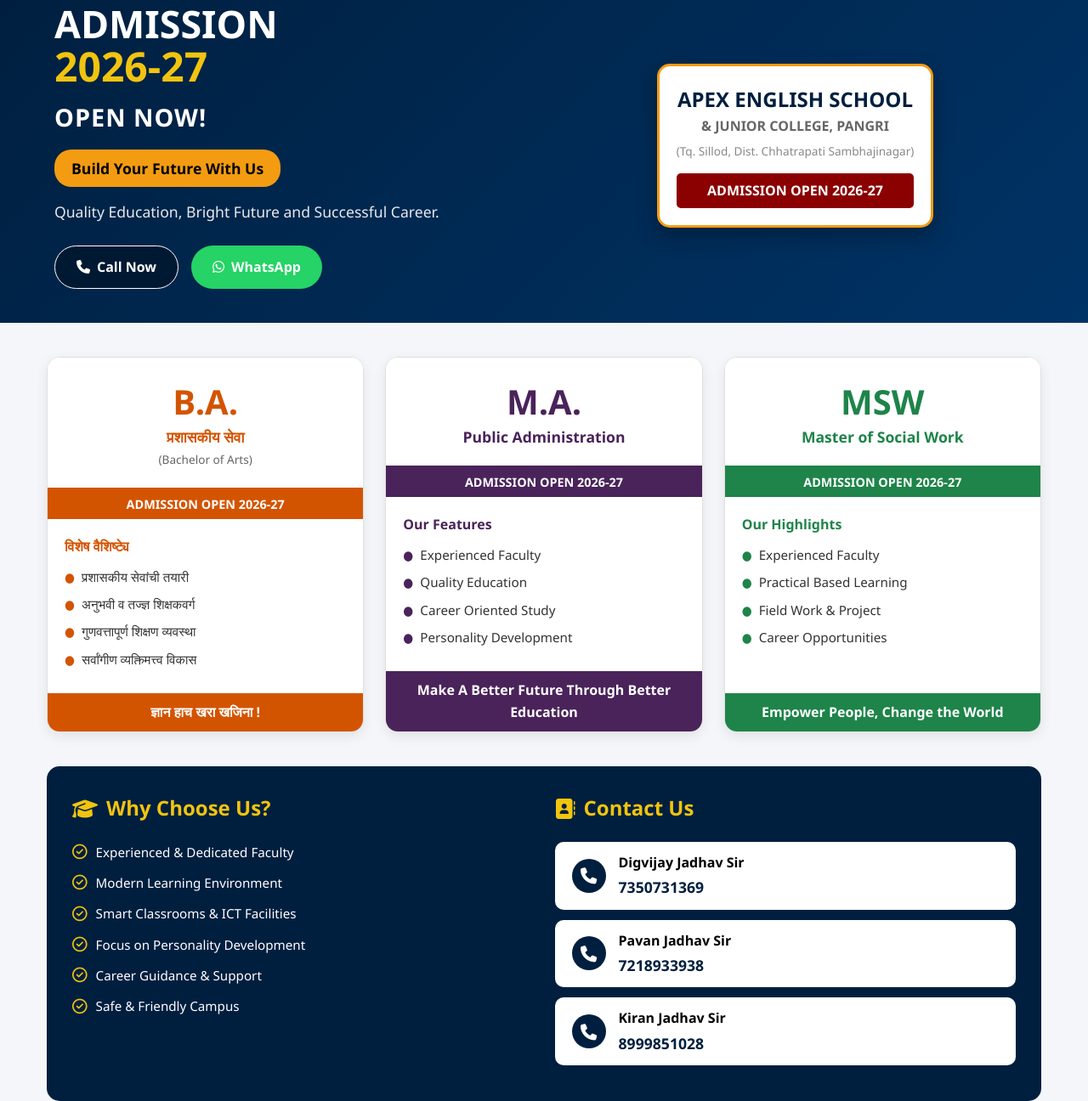
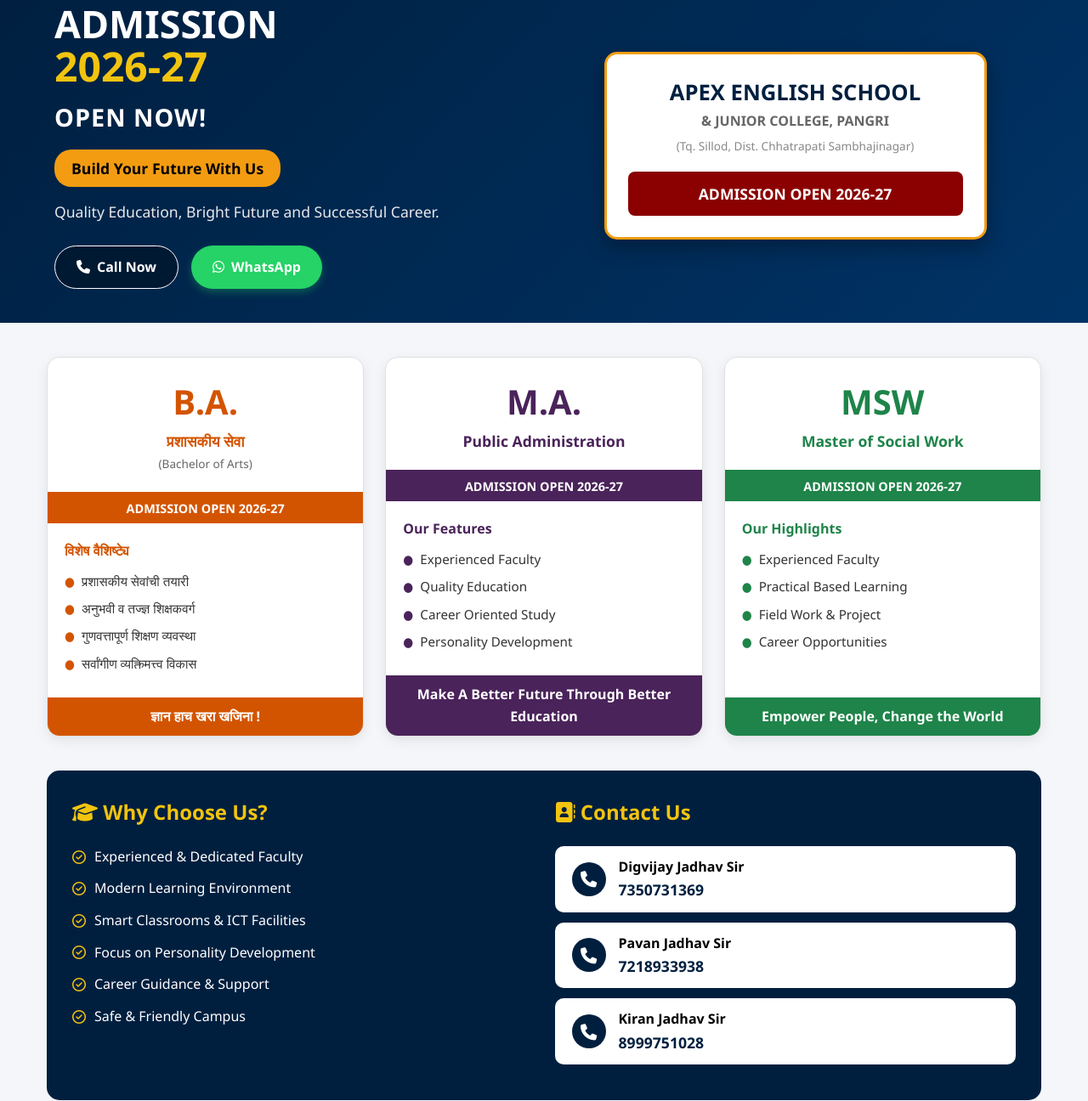
Before and after one commit to kiruphoto/Apex, a plain HTML site: page index.html in a window 1280 px wide. Shown: the part 120-1416 px from the top of the page at 85% size. Drawn offline with Linux system fonts and the light colour scheme.

Commit message:
FUpdate index.html

```diff
--- a/index.html
+++ b/index.html
@@ -1,11 +1,9 @@
-
 <!DOCTYPE html>
 <html lang="mr">
 <head>
     <meta charset="UTF-8">
     <meta name="viewport" content="width=device-width, initial-scale=1.0">
     <title>Apex English School & Junior College, Pangri</title>
-    <!-- Font Awesome Icons -->
     <link rel="stylesheet" href="https://cdnjs.cloudflare.com/ajax/libs/font-awesome/6.4.0/css/all.min.css">
     <style>
         :root {
@@ -23,7 +21,7 @@
         * { margin: 0; padding: 0; box-sizing: border-box; font-family: 'Segoe UI', Tahoma, Geneva, Verdana, sans-serif; }
         body { background-color: var(--bg-light); color: #333; line-height: 1.6; }
 
-        /* Top Header Navigation */
+        /* Top Navigation */
         .top-nav { background-color: var(--navy-header); color: #fff; padding: 15px 5%; display: flex; justify-content: space-between; align-items: center; flex-wrap: wrap; border-bottom: 2px solid var(--gold-accent); }
         .logo-area { display: flex; align-items: center; gap: 12px; }
         .logo-icon { background: var(--gold-accent); color: var(--navy-dark); width: 45px; height: 45px; border-radius: 50%; display: flex; align-items: center; justify-content: center; font-size: 1.5rem; font-weight: bold; }
@@ -34,8 +32,8 @@
         .nav-menu a { color: #fff; text-decoration: none; font-weight: 600; font-size: 0.95rem; text-transform: uppercase; transition: 0.3s; padding-bottom: 5px; }
         .nav-menu a:hover, .nav-menu a.active { color: var(--gold-light); border-bottom: 2px solid var(--gold-light); }
 
-        /* Hero Banner Section */
-        .hero-section { background: linear-gradient(135deg, #001f3f 0%, #003366 100%); color: #fff; padding: 40px 5%; display: flex; align-items: center; justify-content: space-between; flex-wrap: wrap; gap: 30px; position: relative; overflow: hidden; }
+        /* Hero Front Page Banner Section */
+        .hero-section { background: linear-gradient(135deg, #001f3f 0%, #003366 100%); color: #fff; padding: 40px 5%; display: flex; align-items: center; justify-content: space-between; flex-wrap: wrap; gap: 30px; }
         .hero-content { flex: 1; min-width: 300px; }
         .hero-title { font-size: 2.8rem; font-weight: 900; color: #fff; line-height: 1.1; margin-bottom: 10px; }
         .hero-year { color: var(--gold-light); font-size: 3rem; }
@@ -43,31 +41,29 @@
         .hero-tag { background: var(--gold-accent); color: #000; display: inline-block; padding: 8px 20px; font-weight: bold; border-radius: 20px; font-size: 1.1rem; margin-bottom: 15px; }
         .hero-desc { font-size: 1.1rem; margin-bottom: 25px; opacity: 0.9; }
 
+        /* Action Buttons */
         .hero-btns { display: flex; gap: 15px; flex-wrap: wrap; }
         .btn-call { background: var(--navy-header); color: #fff; border: 1px solid #fff; padding: 12px 25px; border-radius: 30px; text-decoration: none; font-weight: bold; display: inline-flex; align-items: center; gap: 8px; transition: 0.3s; }
         .btn-call:hover { background: #fff; color: var(--navy-dark); }
-        .btn-wa { background: var(--green-whatsapp); color: #fff; padding: 12px 25px; border-radius: 30px; text-decoration: none; font-weight: bold; display: inline-flex; align-items: center; gap: 8px; transition: 0.3s; }
-        .btn-wa:hover { background: #1ebc57; }
 
-        .hero-image-box { flex: 1; min-width: 300px; text-align: center; position: relative; }
-        .building-badge { background: #fff; color: var(--navy-dark); padding: 20px; border-radius: 15px; box-shadow: 0 10px 25px rgba(0,0,0,0.3); border: 3px solid var(--gold-accent); display: inline-block; }
+        .btn-wa { background: var(--green-whatsapp); color: #fff; padding: 12px 25px; border-radius: 30px; text-decoration: none; font-weight: bold; display: inline-flex; align-items: center; gap: 8px; transition: 0.3s; box-shadow: 0 4px 10px rgba(37, 211, 102, 0.3); }
+        .btn-wa:hover { background: #1ebc57; transform: translateY(-2px); }
 
-        /* Main Container */
+        .hero-image-box { flex: 1; min-width: 300px; text-align: center; }
+        .building-card { background: #fff; color: var(--navy-dark); padding: 25px; border-radius: 15px; box-shadow: 0 10px 25px rgba(0,0,0,0.3); border: 3px solid var(--gold-accent); display: inline-block; width: 100%; max-width: 450px; }
+
+        /* Container */
         .container { max-width: 1200px; margin: 40px auto; padding: 0 15px; }
 
-        /* Courses Cards Grid */
+        /* Courses Grid */
         .courses-grid { display: grid; grid-template-columns: repeat(auto-fit, minmax(320px, 1fr)); gap: 25px; margin-bottom: 40px; }
+        .course-card { background: #fff; border-radius: 15px; overflow: hidden; box-shadow: 0 5px 15px rgba(0,0,0,0.08); border: 1px solid #e0e0e0; display: flex; flex-direction: column; justify-content: space-between; }
 
-        .course-card { background: #fff; border-radius: 15px; overflow: hidden; box-shadow: 0 5px 15px rgba(0,0,0,0.08); border: 1px solid #e0e0e0; display: flex; flex-direction: column; justify-content: space-between; transition: 0.3s; }
-        .course-card:hover { transform: translateY(-5px); box-shadow: 0 10px 20px rgba(0,0,0,0.12); }
-
-        .card-header { text-align: center; padding: 20px; color: #fff; }
-        .card-header.ba { background: #fff; color: var(--ba-orange); border-bottom: 2px solid var(--ba-orange); }
-        .card-header.ma { background: #fff; color: var(--ma-purple); border-bottom: 2px solid var(--ma-purple); }
-        .card-header.msw { background: #fff; color: var(--msw-green); border-bottom: 2px solid var(--msw-green); }
-
+        .card-header { text-align: center; padding: 20px; }
+        .card-header.ba { color: var(--ba-orange); border-bottom: 2px solid var(--ba-orange); }
+        .card-header.ma { color: var(--ma-purple); border-bottom: 2px solid var(--ma-purple); }
+        .card-header.msw { color: var(--msw-green); border-bottom: 2px solid var(--msw-green); }
         .card-header h2 { font-size: 2.5rem; font-weight: 900; }
-        .card-header p { font-size: 1.1rem; font-weight: bold; margin-top: -5px; }
 
         .admission-tag { display: block; text-align: center; color: #fff; padding: 6px; font-weight: bold; font-size: 0.9rem; }
         .ba-tag { background: var(--ba-orange); }
@@ -75,7 +71,6 @@
         .msw-tag { background: var(--msw-green); }
 
         .card-body { padding: 20px; flex-grow: 1; }
-        .card-body h4 { margin-bottom: 10px; color: #333; }
         .card-body ul { list-style: none; }
         .card-body ul li { margin-bottom: 8px; position: relative; padding-left: 20px; font-size: 0.95rem; }
         .card-body ul li::before { content: "●"; position: absolute; left: 0; }
@@ -88,33 +83,22 @@
         .ma-footer { background: var(--ma-purple); }
         .msw-footer { background: var(--msw-green); }
 
-        /* Why Choose Us & Contact Grid */
+        /* Bottom Contact Section */
         .bottom-section { display: grid; grid-template-columns: repeat(auto-fit, minmax(320px, 1fr)); gap: 25px; background: var(--navy-dark); color: #fff; padding: 30px; border-radius: 15px; margin-bottom: 30px; }
-
-        .why-us h3, .contact-us h3 { color: var(--gold-light); font-size: 1.5rem; margin-bottom: 20px; display: flex; align-items: center; gap: 10px; }
+        .why-us h3, .contact-us h3 { color: var(--gold-light); font-size: 1.5rem; margin-bottom: 20px; }
         .why-us-list { list-style: none; }
-        .why-us-list li { margin-bottom: 12px; display: flex; align-items: center; gap: 10px; font-size: 0.95rem; }
-        .why-us-list i { color: var(--gold-light); font-size: 1.1rem; }
+        .why-us-list li { margin-bottom: 12px; display: flex; align-items: center; gap: 10px; }
+        .why-us-list i { color: var(--gold-light); }
 
         .contact-card { background: #fff; color: #000; padding: 12px 20px; border-radius: 10px; margin-bottom: 12px; display: flex; align-items: center; gap: 15px; }
         .contact-icon { background: var(--navy-dark); color: #fff; width: 40px; height: 40px; border-radius: 50%; display: flex; align-items: center; justify-content: center; font-size: 1.2rem; }
-        .contact-info h4 { font-size: 1rem; margin-bottom: 2px; }
         .contact-info p { font-size: 1.1rem; font-weight: bold; color: var(--navy-dark); }
 
-        .cta-banner { background: var(--gold-accent); color: #000; text-align: center; padding: 15px; border-radius: 10px; font-weight: bold; font-size: 1.2rem; margin-top: 20px; }
+        .cta-banner { background: var(--gold-accent); color: #000; text-align: center; padding: 15px; border-radius: 10px; font-weight: bold; font-size: 1.2rem; }
 
-        /* Footer */
-        footer { background: var(--navy-header); color: #ccc; text-align: center; padding: 20px; font-size: 0.9rem; border-top: 1px solid #333; }
+        footer { background: var(--navy-header); color: #ccc; text-align: center; padding: 20px; font-size: 0.9rem; }
         .footer-links { display: flex; justify-content: center; gap: 20px; margin-bottom: 10px; }
         .footer-links a { color: #ccc; text-decoration: none; }
-        .social-icons { margin-top: 10px; }
-        .social-icons a { color: #fff; margin: 0 8px; font-size: 1.2rem; text-decoration: none; }
-
-        @media (max-width: 768px) {
-            .hero-title { font-size: 2.2rem; }
-            .hero-year { font-size: 2.4rem; }
-            .top-nav { flex-direction: column; gap: 15px; text-align: center; }
-        }
     </style>
 </head>
 <body>
@@ -137,7 +121,7 @@
         </ul>
     </nav>
 
-    <!-- Hero Section -->
+    <!-- Front Page Hero Banner -->
     <section class="hero-section">
         <div class="hero-content">
             <h1 class="hero-title">ADMISSION <br><span class="hero-year">2026-27</span></h1>
@@ -146,17 +130,21 @@
             <p class="hero-desc">Quality Education, Bright Future and Successful Career.</p>
 
             <div class="hero-btns">
-                <a href="tel:8999851028" class="btn-call"><i class="fa-solid fa-phone"></i> Call Now</a>
-                <a href="https://wa.me/918999851028?text=नमस्कार,%20मला%20ॲडमिशनबद्दल%20माहिती%20हवी%20आहे." target="_blank" class="btn-wa"><i class="fa-brands fa-whatsapp"></i> WhatsApp</a>
+                <a href="tel:8999751028" class="btn-call"><i class="fa-solid fa-phone"></i> Call Now</a>
+                <!-- Direct WhatsApp Link to 8999751028 -->
+                <a href="https://wa.me/918999751028?text=नमस्कार,%20मला%20प्रवेशाबद्दल%20माहिती%20हवी%20आहे." target="_blank" class="btn-wa">
+                    <i class="fa-brands fa-whatsapp"></i> WhatsApp
+                </a>
             </div>
         </div>
 
         <div class="hero-image-box">
-            <div class="building-badge">
-                <h2 style="color: var(--navy-dark); font-size: 1.5rem;">APEX ENGLISH SCHOOL</h2>
-                <p style="color: #666; font-weight: bold;">& JUNIOR COLLEGE, PANGRI</p>
-                <p style="font-size: 0.85rem; color: #888; margin-top: 5px;">(Tq. Sillod, Dist. Chhatrapati Sambhajinagar)</p>
-                <div style="margin-top: 15px; background: #8b0000; color: #fff; padding: 8px 15px; border-radius: 5px; font-weight: bold;">
+            <div class="building-card">
+                <h2 style="color: #001f3f; font-size: 1.6rem; font-weight: 900;">APEX ENGLISH SCHOOL</h2>
+                <p style="color: #666; font-weight: bold; margin-bottom: 5px;">& JUNIOR COLLEGE, PANGRI</p>
+                <p style="font-size: 0.85rem; color: #888;">(Tq. Sillod, Dist. Chhatrapati Sambhajinagar)</p>
+
+                <div style="margin-top: 20px; background: #8b0000; color: #fff; padding: 12px; border-radius: 8px; font-weight: bold; font-size: 1.1rem;">
                     ADMISSION OPEN 2026-27
                 </div>
             </div>
@@ -173,12 +161,12 @@
                 <div>
                     <div class="card-header ba">
                         <h2>B.A.</h2>
-                        <p>प्रशासकीय सेवा</p>
+                        <p style="font-size: 1.1rem; font-weight: bold;">प्रशासकीय सेवा</p>
                         <span style="font-size: 0.85rem; color: #666;">(Bachelor of Arts)</span>
                     </div>
                     <div class="admission-tag ba-tag">ADMISSION OPEN 2026-27</div>
                     <div class="card-body">
-                        <h4 style="color: var(--ba-orange);">विशेष वैशिष्ट्ये</h4>
+                        <h4 style="color: var(--ba-orange); margin-bottom: 10px;">विशेष वैशिष्ट्ये</h4>
                         <ul class="ba-list">
                             <li>प्रशासकीय सेवांची तयारी</li>
                             <li>अनुभवी व तज्ज्ञ शिक्षकवर्ग</li>
@@ -195,11 +183,11 @@
                 <div>
                     <div class="card-header ma">
                         <h2>M.A.</h2>
-                        <p>Public Administration</p>
+                        <p style="font-size: 1.1rem; font-weight: bold;">Public Administration</p>
                     </div>
                     <div class="admission-tag ma-tag">ADMISSION OPEN 2026-27</div>
                     <div class="card-body">
-                        <h4 style="color: var(--ma-purple);">Our Features</h4>
+                        <h4 style="color: var(--ma-purple); margin-bottom: 10px;">Our Features</h4>
                         <ul class="ma-list">
                             <li>Experienced Faculty</li>
                             <li>Quality Education</li>
@@ -216,11 +204,11 @@
                 <div>
                     <div class="card-header msw">
                         <h2>MSW</h2>
-                        <p>Master of Social Work</p>
+                        <p style="font-size: 1.1rem; font-weight: bold;">Master of Social Work</p>
                     </div>
                     <div class="admission-tag msw-tag">ADMISSION OPEN 2026-27</div>
                     <div class="card-body">
-                        <h4 style="color: var(--msw-green);">Our Highlights</h4>
+                        <h4 style="color: var(--msw-green); margin-bottom: 10px;">Our Highlights</h4>
                         <ul class="msw-list">
                             <li>Experienced Faculty</li>
                             <li>Practical Based Learning</li>
@@ -234,9 +222,8 @@
 
         </div>
 
-        <!-- Bottom Section (Why Choose Us & Contact) -->
+        <!-- Bottom Contact & Why Choose Us -->
         <div id="why-us" class="bottom-section">
-
             <div class="why-us">
                 <h3><i class="fa-solid fa-graduation-cap"></i> Why Choose Us?</h3>
                 <ul class="why-us-list">
@@ -272,11 +259,10 @@
                     <div class="contact-icon"><i class="fa-solid fa-phone"></i></div>
                     <div class="contact-info">
                         <h4>Kiran Jadhav Sir</h4>
-                        <p><a href="tel:8999851028" style="text-decoration:none; color:inherit;">8999851028</a></p>
+                        <p><a href="tel:8999751028" style="text-decoration:none; color:inherit;">8999751028</a></p>
                     </div>
                 </div>
             </div>
-
         </div>
 
         <div class="cta-banner">
@@ -295,11 +281,6 @@
             <a href="#">CONTACT</a>
         </div>
         <p>&copy; 2026-27 Apex English School & Junior College, Pangri. All Rights Reserved.</p>
-        <div class="social-icons">
-            <a href="#"><i class="fa-brands fa-facebook"></i></a>
-            <a href="#"><i class="fa-brands fa-instagram"></i></a>
-            <a href="#"><i class="fa-brands fa-youtube"></i></a>
-        </div>
     </footer>
 
 </body>
```
